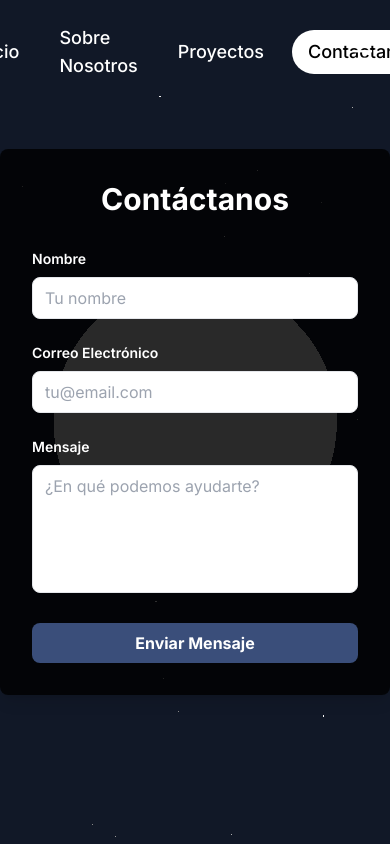
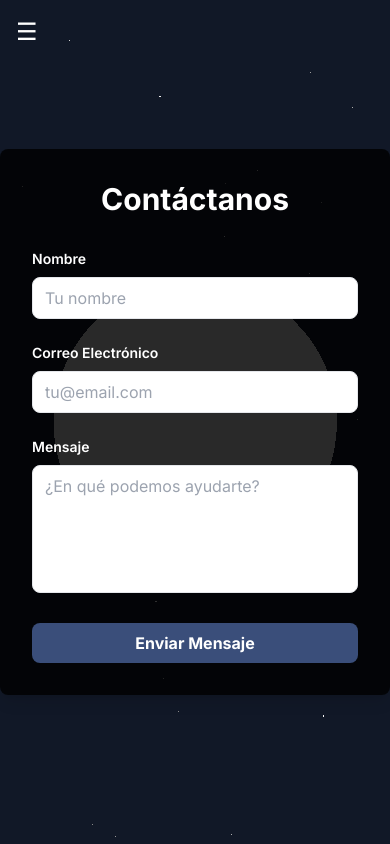
Before and after one commit to danielcadev/Portafolio-Regio, a Next.js app: page /Contacto in a window 390 px wide. Built offline with nearby package versions, Linux system fonts and the light colour scheme; what tailwindcss-3d would draw is missing.

Commit message:
Final-touch-ups

```diff
--- a/app/Proyectos/ProjectCard.tsx
+++ b/app/Proyectos/ProjectCard.tsx
@@ -15,7 +15,7 @@
     title: "Mitiquete",
     description: "Web hecha para dar servicio de turismo a cualquier parte del mundo.",
     imageUrl: "/IMG_Proyectos/MiTiquete.jpg",
-    link: "https:/mitiquete.com",
+    link: "https://mitiquete.com",
   },
   {
     title: "Conociendo Colombia",
--- a/app/components/Navbar/Navbar.tsx
+++ b/app/components/Navbar/Navbar.tsx
@@ -31,12 +31,14 @@
         isScrolled ? "bg-black bg-opacity-90 shadow-lg" : "bg-transparent"
       }`}
     >
-      <div className="w-full px-4 sm:px-6 lg:px-8 flex items-center justify-center">
-        <div className="flex items-center space-x-4">
+      <div className="w-full px-4 sm:px-6 lg:px-8 flex items-center justify-between">
+
+        <div className="hidden md:flex items-center space-x-4">
           <NavbarLinks />
         </div>
         <button
-          className="md:hidden text-white text-2xl absolute right-4"
+          className="md:hidden text-white text-2xl"
+          style={{ zIndex: 51 }} // Asegura que el botón de menú tenga un z-index alto
           onClick={toggleMobileMenu}
         >
           &#9776; {/* Icono de menú (hamburguesa) */}
```
